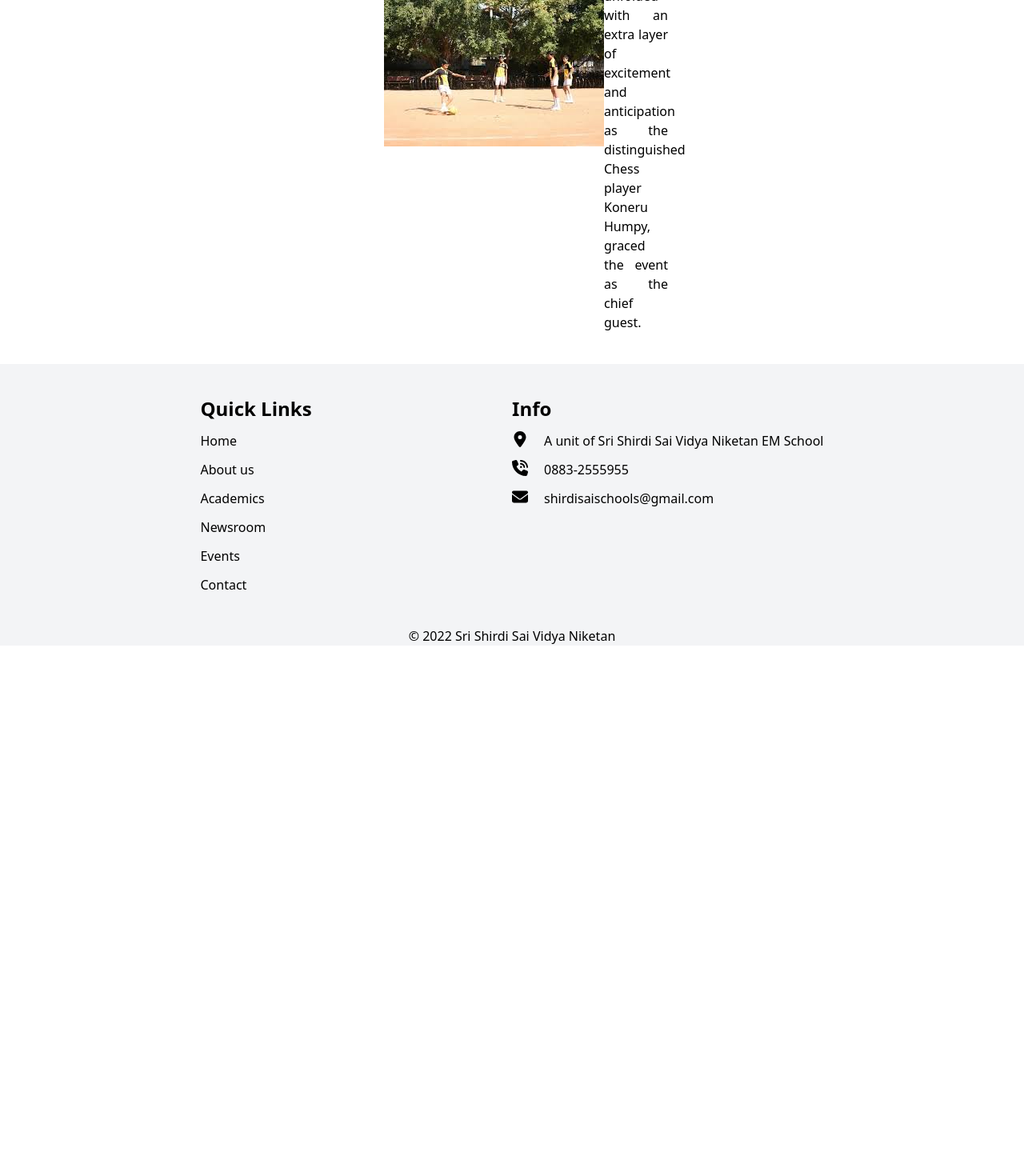
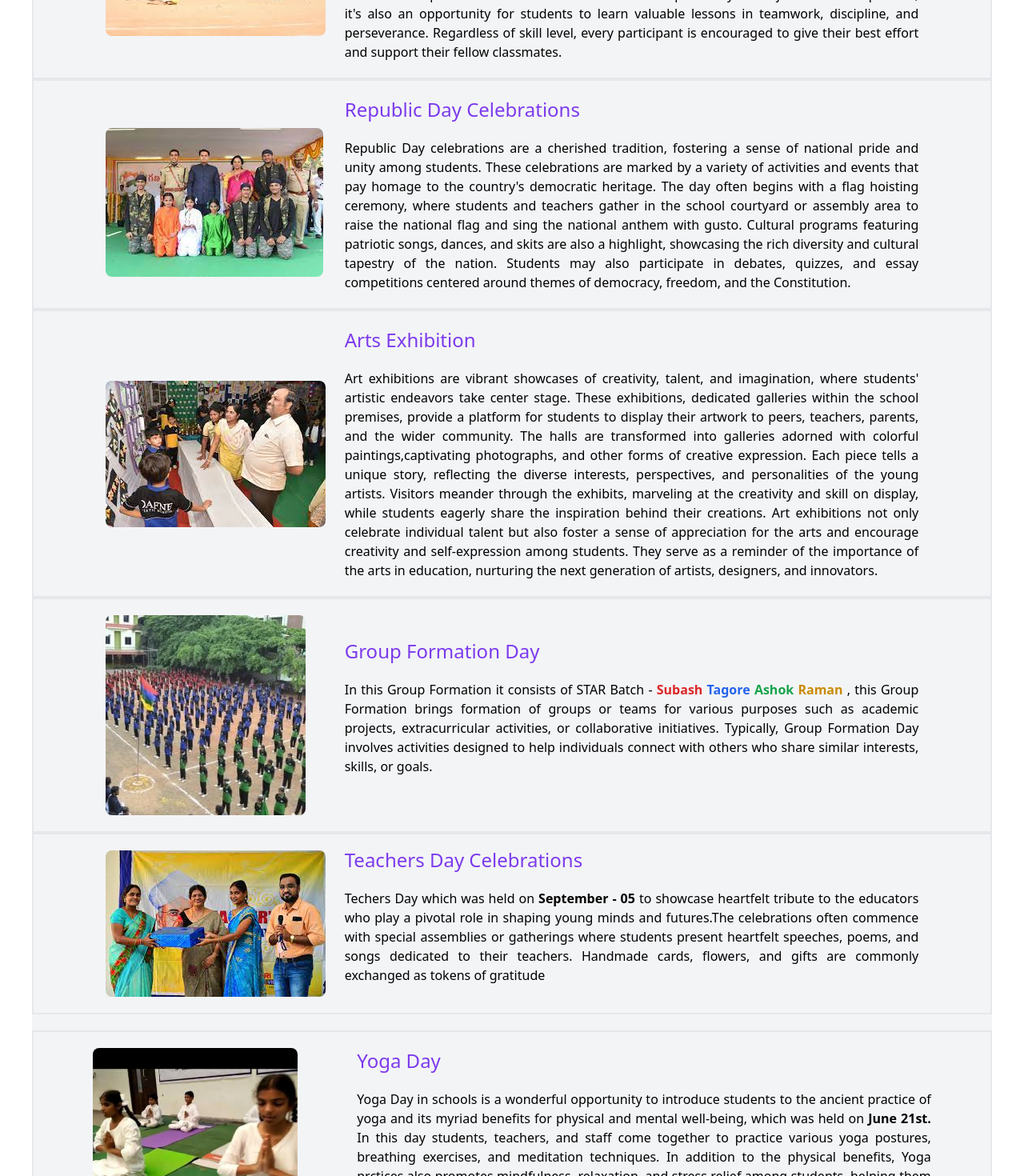
Before and after one commit to gayatriponnada/sssvn, a SvelteKit app: page /events in a window 1280 px wide. Shown: the part 540-2010 px from the top of the page at 80% size. Before the commit the page ends 1347 px from the top, so only its background shows below. Built offline with nearby package versions, Linux system fonts and the light colour scheme.

Commit message:
contact page updated

```diff
--- a/package.json
+++ b/package.json
@@ -37,7 +37,7 @@
 	},
 	"type": "module",
 	"dependencies": {
-		"bits-ui": "^0.21.6",
+		"bits-ui": "^0.21.7",
 		"clsx": "^2.1.1",
 		"embla-carousel-autoplay": "^8.0.2",
 		"embla-carousel-svelte": "^8.0.2",
--- a/src/lib/components/notifications.svelte
+++ b/src/lib/components/notifications.svelte
@@ -35,8 +35,8 @@
 			>
 				<div class="space-y-1">
 					<a href="newsroom">
-						<p class="text-1xl font-medium leading-none">Sports 24</p>
-						<p class="text-sm text-muted-foreground">Kreedosthav</p>
+						<p class="text-1xl font-medium leading-none">Polycet'21</p>
+						<p class="text-sm text-muted-foreground">Polycet</p>
 					</a>
 				</div>
 			</div>
@@ -44,17 +44,17 @@
 	</Card.Root>
 	<Card.Root class="w-2/6 h-2/6 py-5">
 		<Card.Header class="pb-3 ">
-			<Card.Title class="text-primary text-2xl font-serif">News Room</Card.Title>
-			<Card.Description>Get all the updates here!!!</Card.Description>
+			<Card.Title class="text-primary text-2xl font-serif">Events</Card.Title>
+			<Card.Description>Check all the events!!!</Card.Description>
 		</Card.Header>
 		<Card.Content class="grid gap-1">
 			<div
 				class="-mx-2 flex items-start space-x-4 rounded-md p-3 transition-all hover:bg-accent hover:text-accent-foreground"
 			>
 				<div class="space-y-1">
-					<a href="newsroom">
-						<p class="text-1xl font-medium leading-none">NTSE'21</p>
-						<p class="text-sm text-muted-foreground">State 14th Rank</p>
+					<a href="/events">
+						<p class="text-1xl font-medium leading-none">Kreedosthav</p>
+						<p class="text-sm text-muted-foreground">Soprts Day'24</p>
 					</a>
 				</div>
 				<!-- <p class="flex justify-end">2021</p> -->
@@ -63,9 +63,9 @@
 				class="-mx-2 flex items-start space-x-4 rounded-md hover:bg-accent p-3 text-accent-foreground transition-all"
 			>
 				<div class="space-y-1">
-					<a href="newsroom">
-						<p class="text-1xl font-medium leading-none">CEEP'20</p>
-						<p class="text-sm text-muted-foreground">Polytechnic State 5th Rank</p>
+					<a href="/events">
+						<p class="text-1xl font-medium leading-none">Arts Exhibition</p>
+						<p class="text-sm text-muted-foreground">2023</p>
 					</a>
 				</div>
 			</div>
@@ -73,9 +73,9 @@
 				class="-mx-2 flex items-start space-x-4 rounded-md p-3 transition-all hover:bg-accent hover:text-accent-foreground"
 			>
 				<div class="space-y-1">
-					<a href="newsroom">
-						<p class="text-1xl font-medium leading-none">Sports 24</p>
-						<p class="text-sm text-muted-foreground">Kreedosthav</p>
+					<a href="/events">
+						<p class="text-1xl font-medium leading-none">Group Formation</p>
+						<p class="text-sm text-muted-foreground">2021</p>
 					</a>
 				</div>
 			</div>
--- /dev/null
+++ b/src/lib/components/ui/label/index.ts
@@ -0,0 +1,7 @@
+import Root from "./label.svelte";
+
+export {
+	Root,
+	//
+	Root as Label,
+};
--- /dev/null
+++ b/src/lib/components/ui/label/label.svelte
@@ -0,0 +1,19 @@
+<script lang="ts">
+	import { Label as LabelPrimitive } from "bits-ui";
+	import { cn } from "$lib/utils.js";
+
+	type $$Props = LabelPrimitive.Props;
+
+	let className: $$Props["class"] = undefined;
+	export { className as class };
+</script>
+
+<LabelPrimitive.Root
+	class={cn(
+		"text-sm font-medium leading-none peer-disabled:cursor-not-allowed peer-disabled:opacity-70",
+		className
+	)}
+	{...$$restProps}
+>
+	<slot />
+</LabelPrimitive.Root>
--- a/src/routes/+layout.svelte
+++ b/src/routes/+layout.svelte
@@ -36,8 +36,8 @@
 <slot />
 <footer class="flex justify-evenly bg-secondary mt-10">
 	<div class="py-10">
-		<b class="text-2xl">Quick Links</b>
-		<ul class="flex flex-col gap-3 text-1xl">
+		<b class="text-2xl text-primary">Quick Links</b>
+		<ul class="flex flex-col gap-3 text-1xl fixed">
 			<li class="pt-3">
 				<a href="/">Home</a>
 			</li>
@@ -59,10 +59,10 @@
 		</ul>
 	</div>
 	<div class="flex flex-col gap-3 py-10">
-		<b class="text-2xl">Info</b>
+		<b class="text-2xl text-primary">Info</b>
 		<div class="flex justify-start">
 			<Location />
-			<p class="pl-5">A unit of Sri Shirdi Sai Vidya Niketan EM School</p>
+			<p class="pl-5">Kadiyam</p>
 		</div>
 		<div class="flex justify-start">
 			<Phone />
--- a/src/routes/+page.svelte
+++ b/src/routes/+page.svelte
@@ -5,6 +5,7 @@
 	import Notifications from '$lib/components/notifications.svelte';
 	import Homepageimage1 from '$lib/images/home-page-image1.png';
 	import Homepageimage2 from '$lib/images/home-page-image2.jpg';
+	import Homepageimage3 from '$lib/images/home-page-image3.jpg';
 
 	const images = [
 		{
@@ -15,6 +16,11 @@
 		{
 			id: 2,
 			src: Homepageimage2,
+			alt: 'School'
+		},
+		{
+			id: 3,
+			src: Homepageimage3,
 			alt: 'School'
 		}
 	];
--- a/src/routes/aboutus/+page.svelte
+++ b/src/routes/aboutus/+page.svelte
@@ -49,14 +49,14 @@
 					obscurity to occupy an enviable place among the leading institutions in the State."
 				</p>
 			</div>
-			<div class="py-10">
+			<div class="py-10 flex items-center">
 				<img src={Chairman} alt="Chairman" class="rounded-md" />
 			</div>
 		</div>
 	</div>
 	<div class="flex justify-center">
 		<div class="flex justify-evenly w-4/5 bg-secondary rounded-lg">
-			<div class="py-10">
+			<div class="flex items-center py-10">
 				<img src={Director} alt="Director" class="rounded-md" />
 			</div>
 			<div class="w-3/5">
--- a/src/routes/events/+page.svelte
+++ b/src/routes/events/+page.svelte
@@ -8,30 +8,115 @@
 </script>
 
 <h2 class="text-primary text-3xl font-extralight pl-10 pt-10">Events</h2>
-
-<div class="flex justify-evenly">
-	<div class=" flex items-center w-1/4 h-1/4">
-		<img src={Events1} alt="Events1" />
-		<div class="w-1/4 h-1/4">
-			<h4 class="text-2xl text-primary py-5">Kreedosthav</h4>
+<div class="m-10 bg-secondary rounded-lg">
+	<div class="flex items-center justify-center py-5 border-2">
+		<div class=" w-1/4 h-1/4">
+			<img src={Events1} alt="Events1" class="rounded-lg" />
+		</div>
+		<div class=" w-3/5 h-3/5">
+			<h4 class="text-2xl text-primary">Kreedosthav</h4>
 			<p class="text-justify">
 				On the 22nd of August 2024, the Sports Day unfolded with an extra layer of excitement and
 				anticipation as the distinguished Chess player Koneru Humpy, graced the event as the chief
-				guest.
+				guest. Students then participate in a range of track and field events, such as sprint races,
+				relay races, long jump, high jump, and various team sports like football, basketball, and
+				volleyball. Each event is met with cheers and applause from the enthusiastic spectators,
+				creating an electric atmosphere of camaraderie and excitement. Sports Day is not just about
+				competition; it's also an opportunity for students to learn valuable lessons in teamwork,
+				discipline, and perseverance. Regardless of skill level, every participant is encouraged to
+				give their best effort and support their fellow classmates.
 			</p>
-			<!--The atmosphere crackled with enthusiasm as
-				students, athletes, and fans eagerly awaited her presence. With her inspiring presence, the
-				sports field transformed into a stage for not just competition but also for celebration of
-				athleticism and sportsmanship. Serena's motivational words echoed across the field, igniting
-				the spirits of all present. As athletes showcased their skills and determination, Serena's
-				presence served as a beacon of inspiration, reminding everyone of the values of hard work,
-				perseverance, and fair play. Her participation added a touch of prestige and honor to the
-				event, leaving an indelible mark on the memories of all who attended. -->
+		</div>
+	</div>
+	<div class="flex items-center justify-center border-2 pt-5">
+		<div class="flex w-1/4 h-1/4">
+			<img src={Events2} alt="Events2" class="rounded-lg" />
+		</div>
+		<div class=" w-3/5 h-3/5">
+			<h4 class="text-2xl text-primary">Republic Day Celebrations</h4>
+			<p class="text-justify py-5">
+				Republic Day celebrations are a cherished tradition, fostering a sense of national pride and
+				unity among students. These celebrations are marked by a variety of activities and events
+				that pay homage to the country's democratic heritage. The day often begins with a flag
+				hoisting ceremony, where students and teachers gather in the school courtyard or assembly
+				area to raise the national flag and sing the national anthem with gusto. Cultural programs
+				featuring patriotic songs, dances, and skits are also a highlight, showcasing the rich
+				diversity and cultural tapestry of the nation. Students may also participate in debates,
+				quizzes, and essay competitions centered around themes of democracy, freedom, and the
+				Constitution.
+			</p>
+		</div>
+	</div>
+	<div class="flex items-center justify-center border-2">
+		<div class=" w-1/4 h-1/4">
+			<img src={Events3} alt="Events3" class="rounded-lg" />
+		</div>
+		<div class=" w-3/5 h-3/5">
+			<h4 class="text-2xl text-primary pt-5">Arts Exhibition</h4>
+			<p class="text-justify py-5">
+				Art exhibitions are vibrant showcases of creativity, talent, and imagination, where
+				students' artistic endeavors take center stage. These exhibitions, dedicated galleries
+				within the school premises, provide a platform for students to display their artwork to
+				peers, teachers, parents, and the wider community. The halls are transformed into galleries
+				adorned with colorful paintings,captivating photographs, and other forms of creative
+				expression. Each piece tells a unique story, reflecting the diverse interests, perspectives,
+				and personalities of the young artists. Visitors meander through the exhibits, marveling at
+				the creativity and skill on display, while students eagerly share the inspiration behind
+				their creations. Art exhibitions not only celebrate individual talent but also foster a
+				sense of appreciation for the arts and encourage creativity and self-expression among
+				students. They serve as a reminder of the importance of the arts in education, nurturing the
+				next generation of artists, designers, and innovators.
+			</p>
+		</div>
+	</div>
+	<div class="flex items-center justify-center border-2">
+		<div class="py-5 w-1/4 h-1/4">
+			<img src={Events4} alt="Events4" class="rounded-lg" />
+		</div>
+		<div class="py-5 w-3/5 h-3/5">
+			<h4 class="text-2xl text-primary">Group Formation Day</h4>
+			<p class="text-justify py-5">
+				In this Group Formation it consists of STAR Batch - <strong class="text-red-600">
+					Subash
+				</strong><strong class="text-blue-600">Tagore</strong>
+				<strong class="text-green-600">Ashok</strong> <strong class="text-yellow-600">Raman</strong>
+				, this Group Formation brings formation of groups or teams for various purposes such as academic
+				projects, extracurricular activities, or collaborative initiatives. Typically, Group Formation
+				Day involves activities designed to help individuals connect with others who share similar interests,
+				skills, or goals.
+			</p>
+		</div>
+	</div>
+	<div class="flex items-center justify-center border-2">
+		<div class=" py-5 w-1/4 h-1/4">
+			<img src={Events5} alt="Events5" class="rounded-lg" />
+		</div>
+		<div class="w-3/5 h-3/5">
+			<h4 class="text-2xl text-primary">Teachers Day Celebrations</h4>
+			<p class="text-justify py-5">
+				Techers Day which was held on <strong> September - 05 </strong> to showcase heartfelt tribute
+				to the educators who play a pivotal role in shaping young minds and futures.The celebrations
+				often commence with special assemblies or gatherings where students present heartfelt speeches,
+				poems, and songs dedicated to their teachers. Handmade cards, flowers, and gifts are commonly
+				exchanged as tokens of gratitude
+			</p>
+		</div>
+	</div>
+	<div class="flex items-center justify-evenly mt-5 border-2">
+		<div class="py-5 w-64 h-64">
+			<img src={Events6} alt="Events6" class="rounded-lg" />
+		</div>
+		<div class="py-5 w-3/5 h-3/5">
+			<h4 class="text-2xl text-primary">Yoga Day</h4>
+			<p class="text-justify py-5">
+				Yoga Day in schools is a wonderful opportunity to introduce students to the ancient practice
+				of yoga and its myriad benefits for physical and mental well-being, which was held on <strong
+					>June 21st.</strong
+				> In this day students, teachers, and staff come together to practice various yoga postures,
+				breathing exercises, and meditation techniques. In addition to the physical benefits, Yoga prctices
+				also promotes mindfulness, relaxation, and stress relief among students, helping them develop
+				important coping skills and emotional resilience.
+			</p>
 		</div>
 	</div>
 </div>
-<!-- <img src={Events2} alt="Events2" class="" />
-<img src={Events3} alt="Events3" class="" />
-<img src={Events4} alt="Events4" class="" />
-<img src={Events5} alt="Events5" class="" />
-<img src={Events6} alt="Events6" class="" /> -->
```
Also changed, not shown: src/lib/components/ui/input/index.ts (added, +28 -0 lines), src/lib/components/ui/input/input.svelte (added, +41 -0 lines), src/routes/academics/+page.svelte (+14 -16 lines), src/routes/contact/+page.svelte (+29 -1 lines), src/lib/images/home-page-image3.jpg (added), 1 other file (tests, documents, lock files or other folders).
